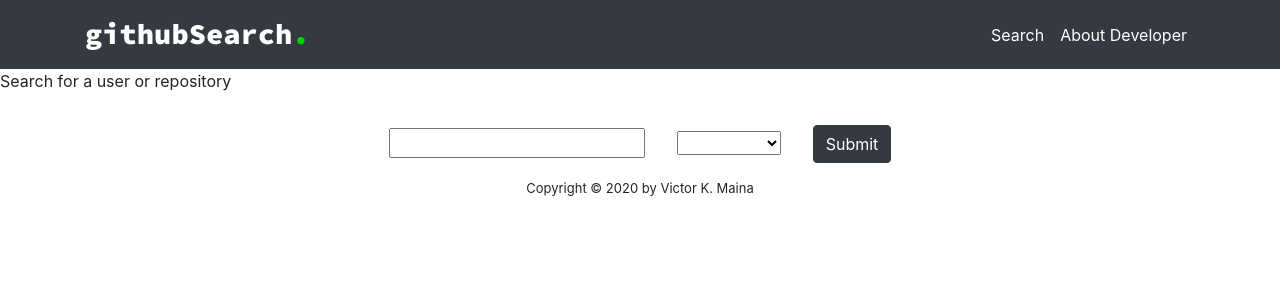
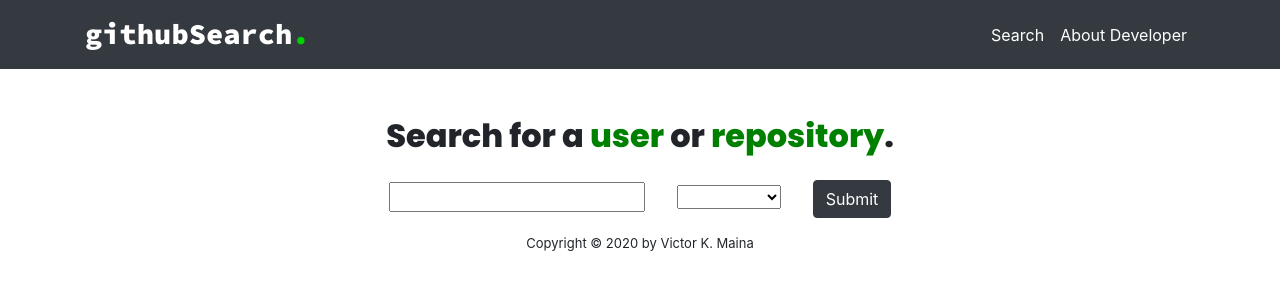
Before and after one commit to VictorKMaina/github-search, an Angular app: page /search in a window 1280 px wide. Shown: the top 300 px of the page. Built offline with nearby package versions, Linux system fonts and the light colour scheme.

Commit message:
add styling to title on search component

```diff
--- a/src/app/components/search/search.component.css
+++ b/src/app/components/search/search.component.css
@@ -0,0 +1,4 @@
+h2 {
+    font-family: Poppins;
+    font-weight: 700;
+}
--- a/src/app/components/search/search.component.html
+++ b/src/app/components/search/search.component.html
@@ -1,4 +1,4 @@
-<p>Search for a user or repository</p>
+<h2 class="text-center mt-5">Search for a <span style="color: green;">user</span> or <span style="color: green;">repository</span>.</h2>
 <div class="container d-flex justify-content-center">
     <form action="" #form="ngForm" autocomplete="off">
         <input #input type="text" [(ngModel)]="query.query" name="query" class="m-3">
```
